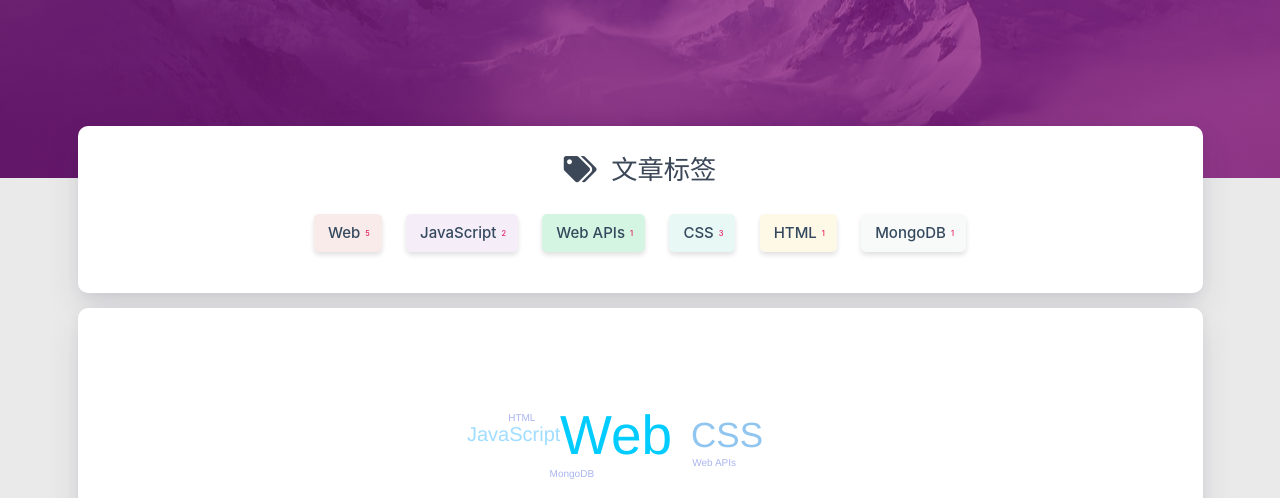
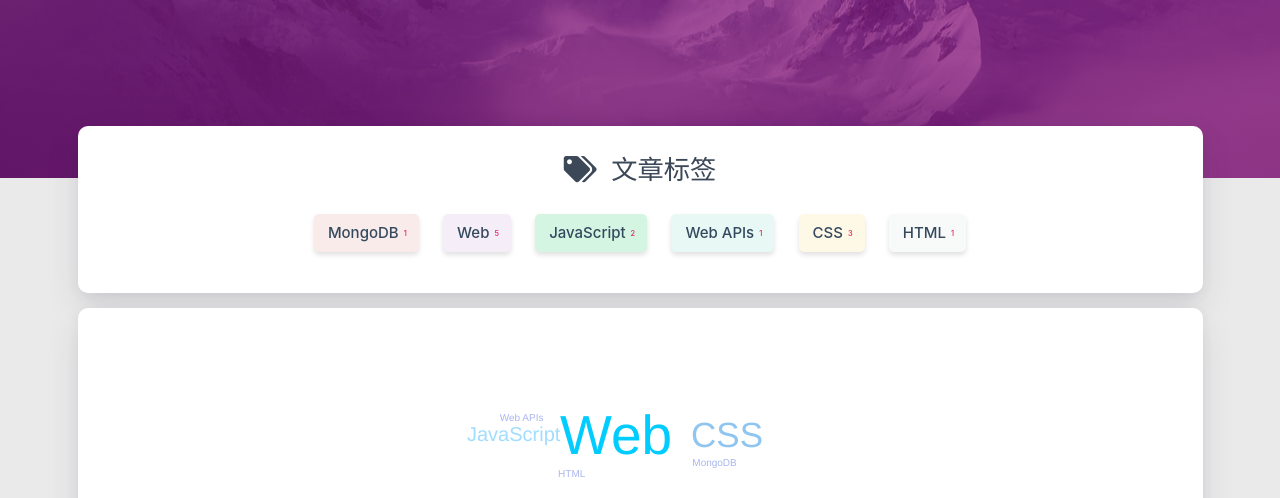
Before and after one commit to zhao4777/zhao4777.github.io, a plain HTML site: page tags/index.html in a window 1280 px wide. Shown: the part 302-800 px from the top of the page. Drawn offline with nearby package versions, Linux system fonts and the light colour scheme; some packages are replaced by stand-ins of ours; a script that the page names is missing.

Commit message:
Site updated: 2023-10-22 16:10:07

```diff
--- a/tags/index.html
+++ b/tags/index.html
@@ -362,10 +362,19 @@
             <div class="tag-chips">
 
 
+                <a href="/tags/MongoDB/" title="MongoDB: 1">
+                    <span class="chip center-align waves-effect waves-light
+                             chip-default "
+                            data-tagname="MongoDB" style="background-color: #F9EBEA;">MongoDB
+                        <span class="tag-length">1</span>
+                    </span>
+                </a>
+
+
                 <a href="/tags/Web/" title="Web: 5">
                     <span class="chip center-align waves-effect waves-light
                              chip-default "
-                            data-tagname="Web" style="background-color: #F9EBEA;">Web
+                            data-tagname="Web" style="background-color: #F5EEF8;">Web
                         <span class="tag-length">5</span>
                     </span>
                 </a>
@@ -374,7 +383,7 @@
                 <a href="/tags/JavaScript/" title="JavaScript: 2">
                     <span class="chip center-align waves-effect waves-light
                              chip-default "
-                            data-tagname="JavaScript" style="background-color: #F5EEF8;">JavaScript
+                            data-tagname="JavaScript" style="background-color: #D5F5E3;">JavaScript
                         <span class="tag-length">2</span>
                     </span>
                 </a>
@@ -383,7 +392,7 @@
                 <a href="/tags/Web-APIs/" title="Web APIs: 1">
                     <span class="chip center-align waves-effect waves-light
                              chip-default "
-                            data-tagname="Web APIs" style="background-color: #D5F5E3;">Web APIs
+                            data-tagname="Web APIs" style="background-color: #E8F8F5;">Web APIs
                         <span class="tag-length">1</span>
                     </span>
                 </a>
@@ -392,7 +401,7 @@
                 <a href="/tags/CSS/" title="CSS: 3">
                     <span class="chip center-align waves-effect waves-light
                              chip-default "
-                            data-tagname="CSS" style="background-color: #E8F8F5;">CSS
+                            data-tagname="CSS" style="background-color: #FEF9E7;">CSS
                         <span class="tag-length">3</span>
                     </span>
                 </a>
@@ -401,16 +410,7 @@
                 <a href="/tags/HTML/" title="HTML: 1">
                     <span class="chip center-align waves-effect waves-light
                              chip-default "
-                            data-tagname="HTML" style="background-color: #FEF9E7;">HTML
-                        <span class="tag-length">1</span>
-                    </span>
-                </a>
-
-
-                <a href="/tags/MongoDB/" title="MongoDB: 1">
-                    <span class="chip center-align waves-effect waves-light
-                             chip-default "
-                            data-tagname="MongoDB" style="background-color: #F8F9F9;">MongoDB
+                            data-tagname="HTML" style="background-color: #F8F9F9;">HTML
                         <span class="tag-length">1</span>
                     </span>
                 </a>
@@ -439,7 +439,7 @@
 <script type="text/javascript">
 
 
-    $('#tag-wordcloud').jQCloud([{"text":"Web","weight":5,"link":"/tags/Web/"},{"text":"JavaScript","weight":2,"link":"/tags/JavaScript/"},{"text":"Web APIs","weight":1,"link":"/tags/Web-APIs/"},{"text":"CSS","weight":3,"link":"/tags/CSS/"},{"text":"HTML","weight":1,"link":"/tags/HTML/"},{"text":"MongoDB","weight":1,"link":"/tags/MongoDB/"}], {
+    $('#tag-wordcloud').jQCloud([{"text":"MongoDB","weight":1,"link":"/tags/MongoDB/"},{"text":"Web","weight":5,"link":"/tags/Web/"},{"text":"JavaScript","weight":2,"link":"/tags/JavaScript/"},{"text":"Web APIs","weight":1,"link":"/tags/Web-APIs/"},{"text":"CSS","weight":3,"link":"/tags/CSS/"},{"text":"HTML","weight":1,"link":"/tags/HTML/"}], {
         autoResize: true
     });
 </script>
```
Also changed, not shown: about/index.html (+7 -7 lines), tags/CSS/index.html (+14 -14 lines), tags/HTML/index.html (+14 -14 lines), tags/JavaScript/index.html (+14 -14 lines), tags/MongoDB/index.html (+14 -14 lines), tags/Web-APIs/index.html (+14 -14 lines), tags/Web/index.html (+14 -14 lines), contact/index.html (renamed from content/index.html).
